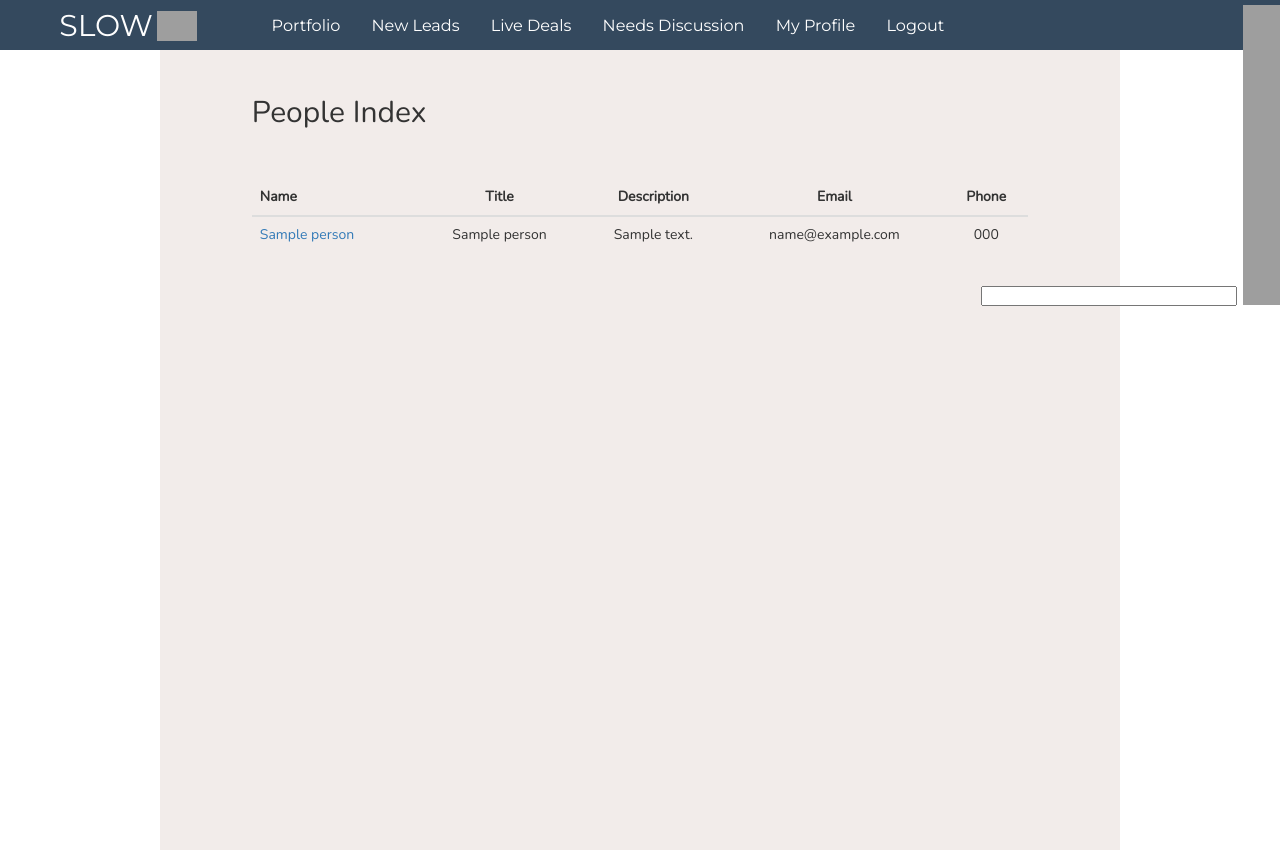
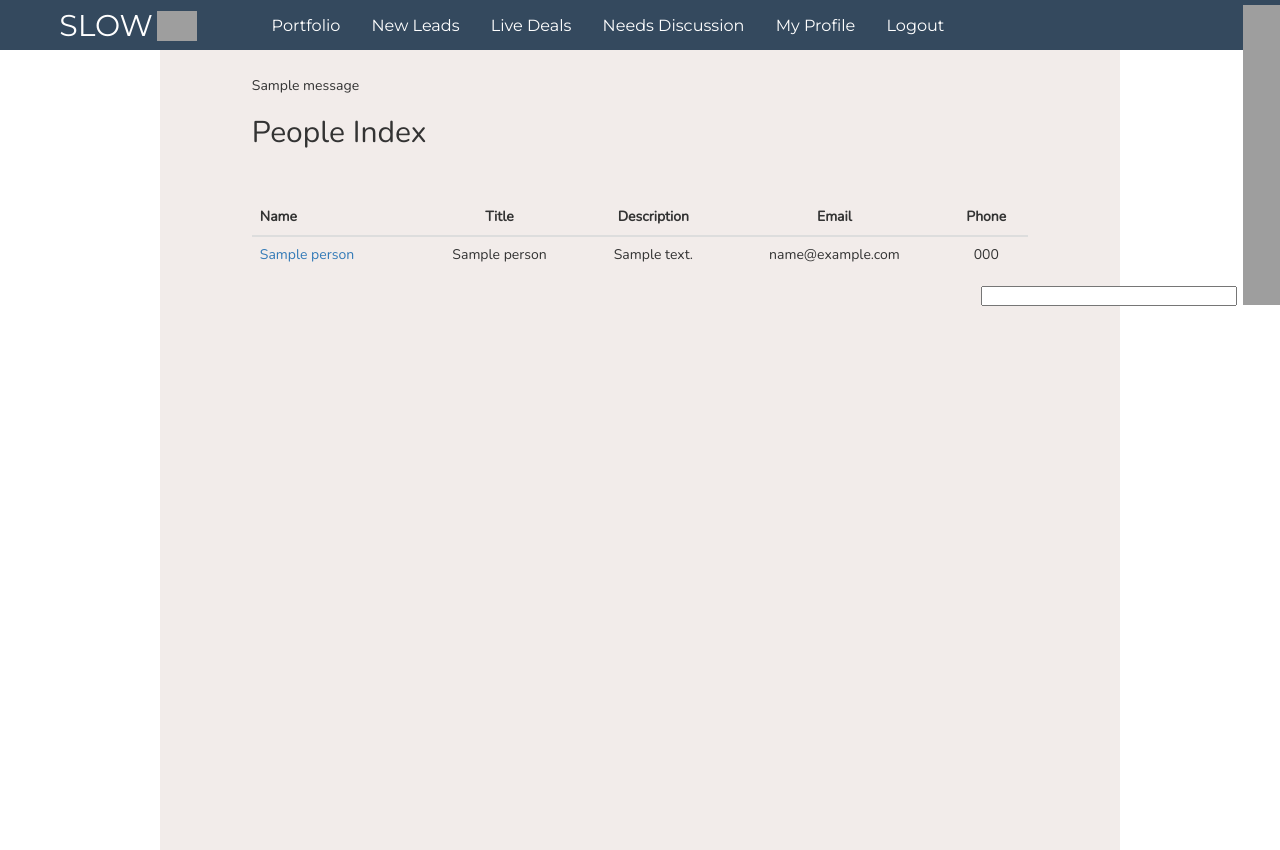
Before and after one commit to rithmschool/slowcrmv2, a Flask app: page /persons/ in a window 1280 px wide. Run offline with Flask 2, Linux system fonts and the light colour scheme; a user stored in the database is signed in; tables that the repository leaves empty hold one stand-in row (values such as "Sample post"); one stand-in notice (Sample message) is shown; some libraries are stand-ins or nearby versions; grey boxes are pictures that could not be loaded.

Commit message:
added flash messaging to pages missing

```diff
--- a/project/companies/templates/companies/edit.html
+++ b/project/companies/templates/companies/edit.html
@@ -3,6 +3,9 @@
 {%  block content  %}
 <div class="container">
 <div class="editform">
+{% for message in get_flashed_messages() %}
+    <p>{{ message }}</p>
+    {% endfor %}
 <h2>Edit {{company.name}}</h2>
 
 <a href = "{{url_for('companies.show', id=company.id)}}">Back To Company Page</a>
--- a/project/companies/templates/companies/index.html
+++ b/project/companies/templates/companies/index.html
@@ -3,6 +3,9 @@
 {%  block content  %}
 
 <div class="container-fluid">
+{% for message in get_flashed_messages() %}
+    <p>{{ message }}</p>
+    {% endfor %}
 <div><h2>Companies Index</h2></div><br><br>
 	<div class="table-responsive">
 	<table class="table">
--- a/project/persons/templates/persons/edit.html
+++ b/project/persons/templates/persons/edit.html
@@ -3,6 +3,9 @@
 {%  block content  %}
 <div class="container">
 <div class="editform">
+{% for message in get_flashed_messages() %}
+    <p>{{ message }}</p>
+    {% endfor %}
 <h2>Edit {{person.name}}</h2>
 
 <a href = "{{url_for('persons.show',id=person.id)}}">Back to Person Page</a>
--- a/project/persons/templates/persons/index.html
+++ b/project/persons/templates/persons/index.html
@@ -3,6 +3,9 @@
 {%  block content  %}
 
 <div class="container-fluid">
+{% for message in get_flashed_messages() %}
+    <p>{{ message }}</p>
+    {% endfor %}
 <div><h2>People Index</h2></div><br><br>
 	<div class="table-responsive">
 	<table class="table">
--- a/project/persons/templates/persons/new.html
+++ b/project/persons/templates/persons/new.html
@@ -3,6 +3,9 @@
 {%  block content  %}
 <div class="container">
 <div class="editform">
+{% for message in get_flashed_messages() %}
+    <p>{{ message }}</p>
+    {% endfor %}
 <h2>Add A New Person</h2>
 
 <a href = "{{url_for('persons.index')}}">See All People</a>
```
